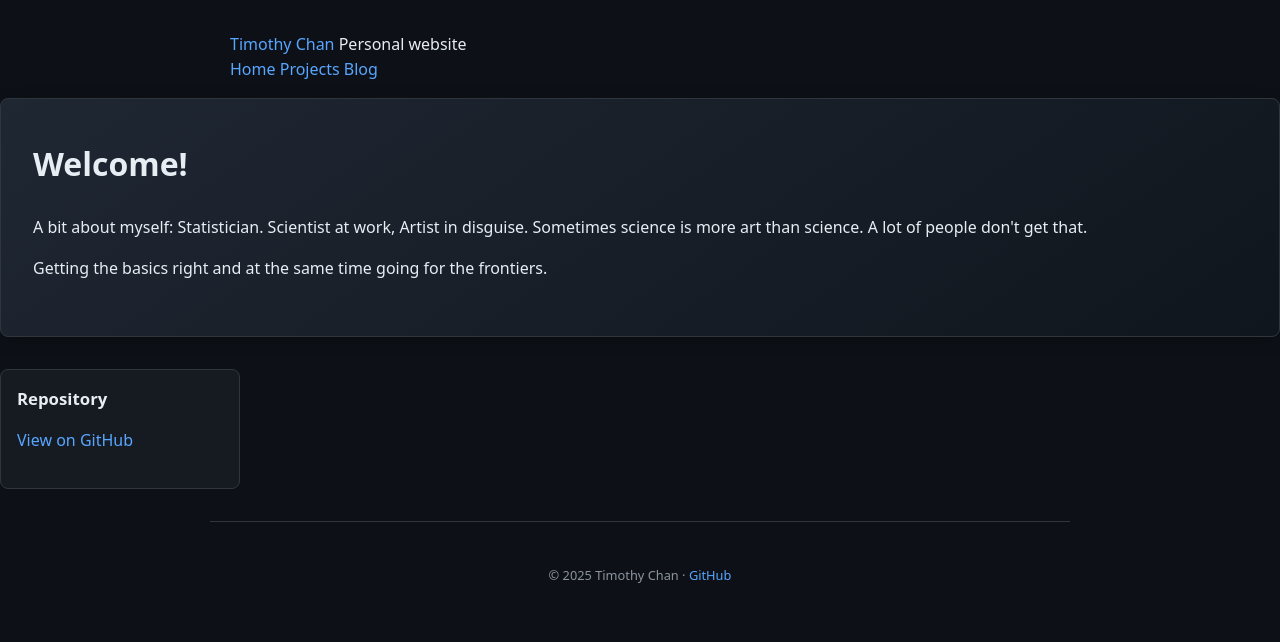
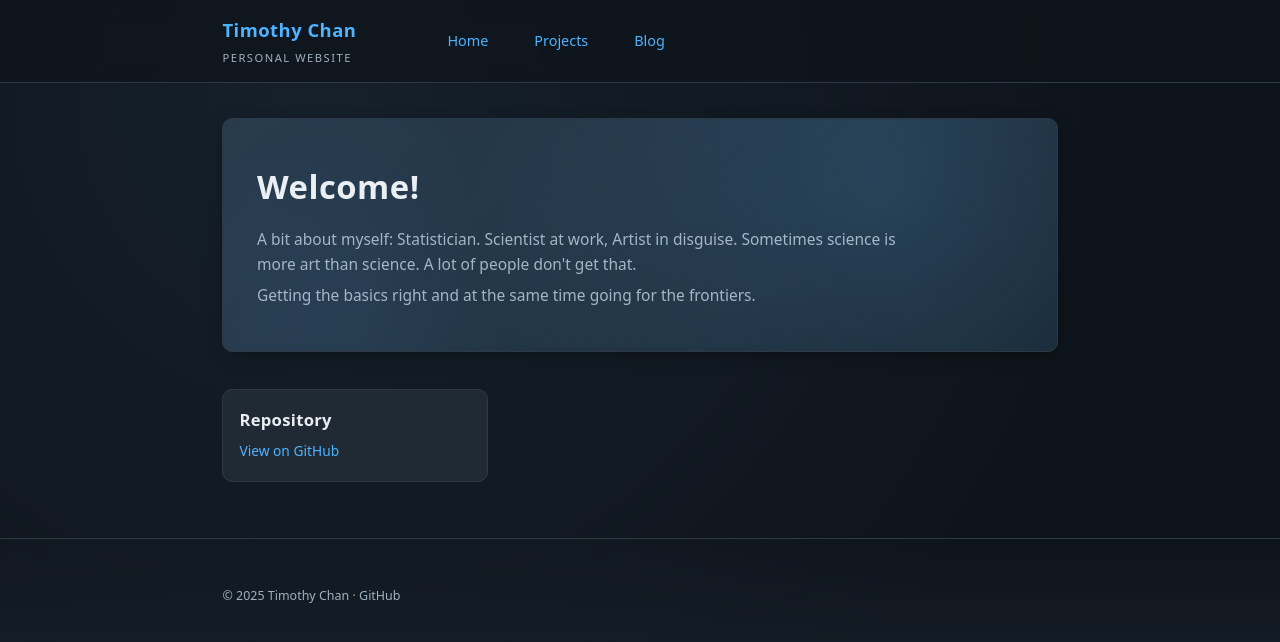
Before and after one commit to resyui/resyui.github.io, a Jekyll site: the page built from index.md, in a window 1280 px wide. Shown: the top 642 px of the page. Built offline with Jekyll 4.4.1, drawn with Linux system fonts in a browser that asks for light colours.

Commit message:
Refactor CSS variables and enhance styles
Updated CSS variables and styles for improved design.

```diff
--- a/assets/css/style.css
+++ b/assets/css/style.css
@@ -1,83 +1,206 @@
 :root {
-  --bg: #0d1117;
-  --panel: #161b22;
-  --text: #e6edf3;
-  --accent: #58a6ff;
-  --muted: #8b949e;
-  --radius: 8px;
-  --font-stack: system-ui,-apple-system,Segoe UI,Roboto,Ubuntu,sans-serif;
+  --bg: #0e141b;
+  --bg-alt: #17212b;
+  --panel: #1f2a35;
+  --border: #2d3a46;
+  --text: #e9eef2;
+  --text-dim: #9fb1c1;
+  --accent: #4fb3ff;
+  --accent-hover: #77c9ff;
+  --radius: 10px;
+  --shadow: 0 4px 18px -6px rgba(0,0,0,.55);
+  --font: system-ui,-apple-system,Segoe UI,Roboto,Ubuntu,sans-serif;
+  --mono: ui-monospace, SFMono-Regular, "SF Mono", Menlo, Consolas, "Liberation Mono", monospace;
+  --line: 1.6;
+  --max-width: 880px;
 }
+
 * { box-sizing: border-box; }
+html, body { margin: 0; padding: 0; }
 body {
-  margin: 0;
-  font-family: var(--font-stack);
-  background: var(--bg);
+  font-family: var(--font);
+  background: var(--bg) radial-gradient(circle at 25% 15%, #15202b 0%, #0e141b 70%);
   color: var(--text);
-  line-height: 1.55;
+  line-height: var(--line);
   -webkit-font-smoothing: antialiased;
 }
-a { color: var(--accent); text-decoration: none; }
-a:hover { text-decoration: underline; }
-.site-header, .site-footer {
-  max-width: 860px;
+
+a {
+  color: var(--accent);
+  text-decoration: none;
+  transition: color .18s;
+}
+a:hover { color: var(--accent-hover); }
+
+.inner {
+  width: 100%;
+  max-width: var(--max-width);
   margin: 0 auto;
-  padding: 2rem 1.25rem 1rem;
+  padding: 0 1.4rem;
 }
-.site-header h1 {
-  margin: 0 0 .25rem;
-  font-size: 1.9rem;
+
+/* Header / Nav */
+.site-header {
+  backdrop-filter: blur(10px);
+  background: rgba(14,20,27,0.72);
+  border-bottom: 1px solid var(--border);
+  position: sticky;
+  top: 0;
+  z-index: 50;
+}
+.site-header .inner {
+  display: flex;
+  gap: 2rem;
+  align-items: center;
+  padding: .95rem 1.4rem;
+  flex-wrap: wrap;
+}
+.brand {
+  display: flex;
+  flex-direction: column;
+  min-width: 180px;
+}
+.site-title {
+  font-size: 1.15rem;
+  font-weight: 600;
   letter-spacing: .5px;
 }
-.tagline {
-  margin: 0;
-  color: var(--muted);
-  font-size: .95rem;
-  font-weight: 400;
+.site-tagline {
+  font-size: .70rem;
+  text-transform: uppercase;
+  letter-spacing: 1.5px;
+  color: var(--text-dim);
+  margin-top: .25rem;
 }
-.content {
-  max-width: 860px;
-  margin: 0 auto;
-  padding: 0 1.25rem 3rem;
+
+.site-nav {
+  display: flex;
+  gap: 1.25rem;
+  font-size: .9rem;
+  flex-wrap: wrap;
 }
+.site-nav a {
+  padding: .4rem .75rem;
+  border-radius: 100px;
+  background: transparent;
+  border: 1px solid transparent;
+  transition: background .18s, border-color .18s;
+}
+.site-nav a:hover {
+  background: var(--bg-alt);
+  border-color: var(--border);
+}
+
+/* Main Content */
+.site-main .inner {
+  padding-top: 2.2rem;
+  padding-bottom: 3.5rem;
+}
+
 .hero {
-  background: linear-gradient(145deg,#1f2733,#10161d);
-  border: 1px solid #30363d;
-  padding: 2.5rem 2rem;
+  background: linear-gradient(140deg,#233140,#17232e);
+  border: 1px solid var(--border);
+  padding: 2.6rem 2.1rem 2.3rem;
   border-radius: var(--radius);
-  box-shadow: 0 4px 18px -6px rgba(0,0,0,.55);
+  box-shadow: var(--shadow);
+  position: relative;
+  overflow: hidden;
+}
+.hero:before {
+  content: "";
+  position: absolute;
+  inset: 0;
+  background:
+    radial-gradient(circle at 78% 22%, rgba(79,179,255,0.18), transparent 60%),
+    radial-gradient(circle at 12% 85%, rgba(79,179,255,0.12), transparent 65%);
+  mix-blend-mode: screen;
+  pointer-events: none;
 }
 .hero h2 {
-  margin-top: 0;
-  font-size: 2rem;
-  font-weight: 600;
+  margin: 0 0 .9rem;
+  font-size: 2.05rem;
+  font-weight: 640;
+  letter-spacing: .5px;
 }
+.hero p {
+  margin: .4rem 0;
+  max-width: 640px;
+  color: var(--text-dim);
+  font-size: .97rem;
+}
+
 .grid {
+  --gap: 1.2rem;
   display: grid;
-  gap: 1.25rem;
-  margin-top: 2rem;
+  gap: var(--gap);
+  margin-top: 2.3rem;
 }
 @media (min-width: 720px) {
   .grid { grid-template-columns: repeat(auto-fill,minmax(240px,1fr)); }
 }
+
 .card {
   background: var(--panel);
-  border: 1px solid #30363d;
-  padding: 1rem 1rem 1.15rem;
+  border: 1px solid var(--border);
+  padding: 1.05rem 1rem 1.2rem;
   border-radius: var(--radius);
-  transition: border-color .18s, transform .18s;
+  transition: border-color .18s, transform .18s, background .18s;
+  position: relative;
+  overflow: hidden;
 }
+.card:before {
+  content: "";
+  position: absolute;
+  inset: 0;
+  opacity: 0;
+  background: radial-gradient(circle at 70% 25%, rgba(79,179,255,0.18), transparent 65%);
+  transition: opacity .35s;
+}
+.card:hover:before { opacity: 1; }
 .card:hover {
   border-color: var(--accent);
-  transform: translateY(-3px);
+  transform: translateY(-4px);
 }
 .card h3 {
-  margin: 0 0 .4rem;
-  font-size: 1.05rem;
+  margin: 0 0 .45rem;
+  font-size: 1.04rem;
+  font-weight: 600;
+  letter-spacing: .3px;
 }
+.card p {
+  margin: 0;
+  color: var(--text-dim);
+  font-size: .86rem;
+  line-height: 1.5;
+}
+
+pre, code {
+  font-family: var(--mono);
+  font-size: .85rem;
+  background: #111a22;
+  border: 1px solid #25313c;
+  color: #c7d7e5;
+  padding: .15rem .45rem;
+  border-radius: 6px;
+}
+pre {
+  padding: .9rem 1rem;
+  overflow-x: auto;
+}
+
 .site-footer {
-  font-size: .8rem;
-  color: var(--muted);
-  text-align: center;
-  border-top: 1px solid #30363d;
-  margin-top: 2rem;
+  border-top: 1px solid var(--border);
+  padding: 2.2rem 0 2.4rem;
+  font-size: .78rem;
+  color: var(--text-dim);
+  background: linear-gradient(to bottom, rgba(23,33,43,0), rgba(23,33,43,.6));
 }
+.site-footer a { color: var(--text-dim); }
+.site-footer a:hover { color: var(--accent); }
+
+img, svg, video { max-width: 100%; height: auto; }
+
+::selection {
+  background: rgba(79,179,255,0.35);
+  color: #fff;
+}
```
